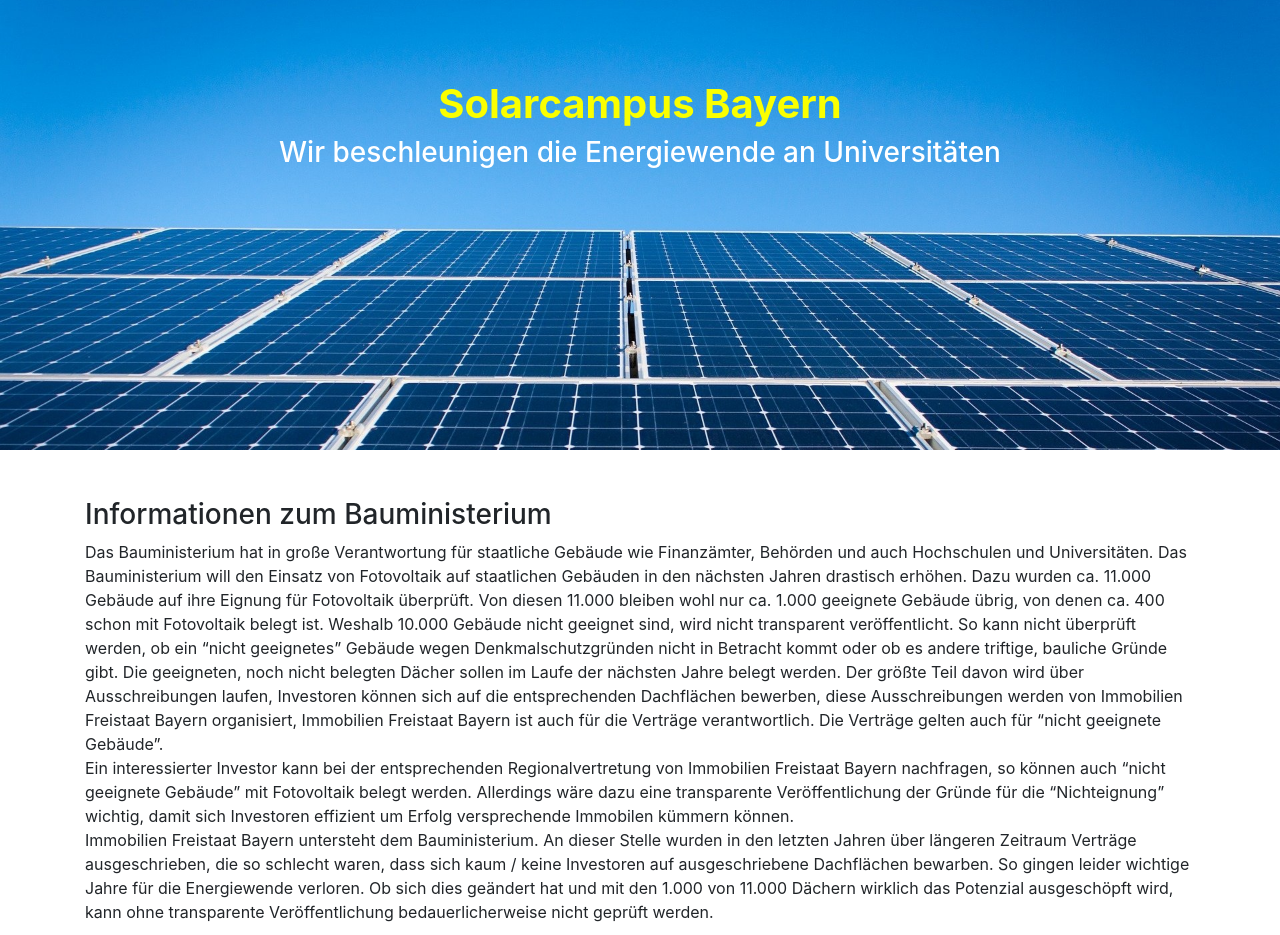
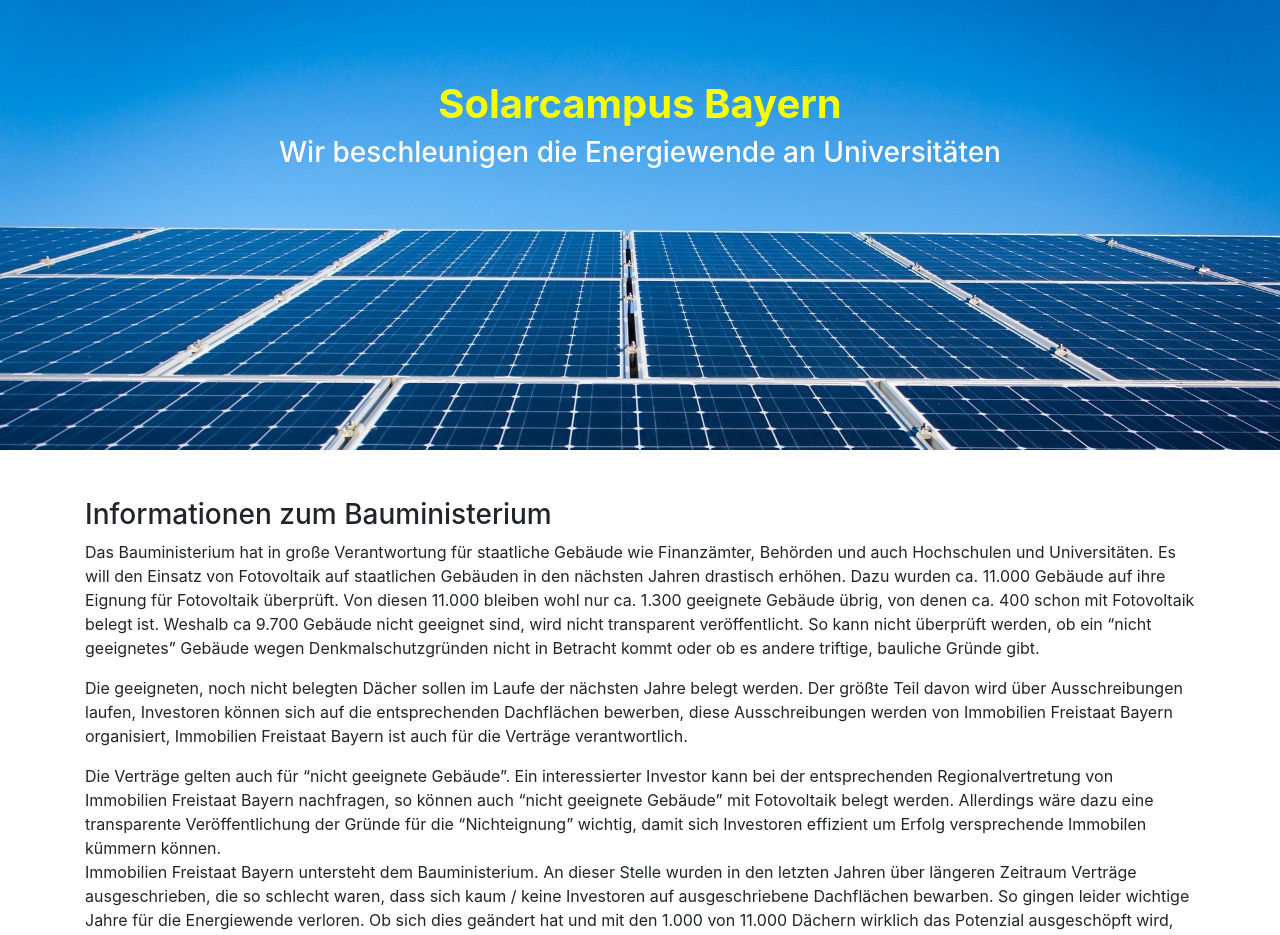
Before and after one commit to Ellse1/SolarcampusFrontend-bayern, a Nuxt app: page /information/bauministerium in a window 1280 px wide. Shown: the top 935 px of the page. Built offline with nearby package versions, Linux system fonts and the light colour scheme.

Commit message:
bauministerium text changed

```diff
--- a/app.json
+++ b/app.json
@@ -1,7 +1,7 @@
 {
   "scripts": {
     "dokku": {
-      "predeploy": "npm run build"
+      "predeploy": "npm run build && npm run generate"
     }
   }
 }
--- a/pages/information/bauministerium.vue
+++ b/pages/information/bauministerium.vue
@@ -4,14 +4,19 @@
     <div>
       <p>
         Das Bauministerium hat in große Verantwortung für staatliche Gebäude wie Finanzämter, Behörden und auch Hochschulen und Universitäten.
-        Das Bauministerium will den Einsatz von Fotovoltaik auf staatlichen Gebäuden in den nächsten Jahren drastisch erhöhen.
-        Dazu wurden ca. 11.000  Gebäude auf ihre Eignung für Fotovoltaik überprüft. Von diesen 11.000 bleiben wohl nur ca. 1.000 geeignete Gebäude übrig,
-        von denen ca. 400 schon mit Fotovoltaik belegt ist. Weshalb 10.000 Gebäude nicht geeignet sind, wird nicht transparent veröffentlicht.
+        Es will den Einsatz von Fotovoltaik auf staatlichen Gebäuden in den nächsten Jahren drastisch erhöhen.
+        Dazu wurden ca. 11.000  Gebäude auf ihre Eignung für Fotovoltaik überprüft. Von diesen 11.000 bleiben wohl nur ca. 1.300 geeignete Gebäude übrig,
+        von denen ca. 400 schon mit Fotovoltaik belegt ist. Weshalb ca 9.700 Gebäude nicht geeignet sind, wird nicht transparent veröffentlicht.
         So kann nicht überprüft werden, ob ein “nicht geeignetes” Gebäude wegen Denkmalschutzgründen nicht in Betracht kommt oder ob es andere triftige,
-        bauliche Gründe gibt. Die geeigneten, noch nicht belegten Dächer sollen im Laufe der nächsten Jahre belegt werden. Der größte Teil davon wird
+        bauliche Gründe gibt.
+      </p>
+      <p>
+        Die geeigneten, noch nicht belegten Dächer sollen im Laufe der nächsten Jahre belegt werden. Der größte Teil davon wird
         über Ausschreibungen laufen, Investoren können sich auf die entsprechenden Dachflächen bewerben, diese Ausschreibungen werden von Immobilien Freistaat Bayern
         organisiert, Immobilien Freistaat Bayern ist auch für die Verträge verantwortlich.
-        Die Verträge gelten auch für “nicht geeignete Gebäude”. <br />Ein interessierter Investor kann bei der entsprechenden Regionalvertretung von Immobilien
+      </p>
+      <p>
+        Die Verträge gelten auch für “nicht geeignete Gebäude”. Ein interessierter Investor kann bei der entsprechenden Regionalvertretung von Immobilien
         Freistaat Bayern nachfragen, so können auch “nicht geeignete Gebäude” mit Fotovoltaik belegt werden.
         Allerdings wäre dazu eine transparente Veröffentlichung der Gründe für die “Nichteignung” wichtig, damit sich Investoren effizient um Erfolg versprechende Immobilen kümmern können.<br/>
         Immobilien Freistaat Bayern untersteht dem Bauministerium. An dieser Stelle wurden in den letzten Jahren über längeren Zeitraum Verträge
```
Also changed, not shown: components/app.json (line endings or trailing spaces).
